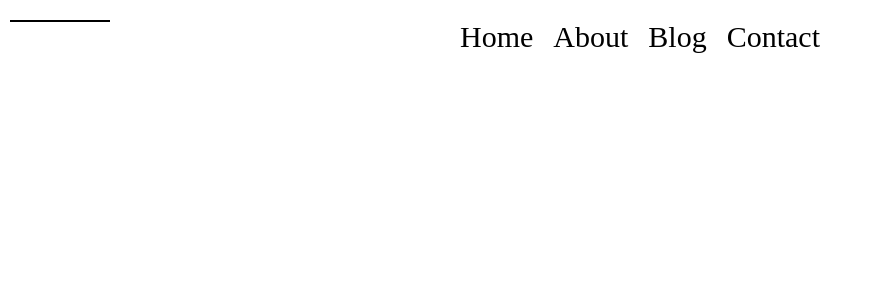
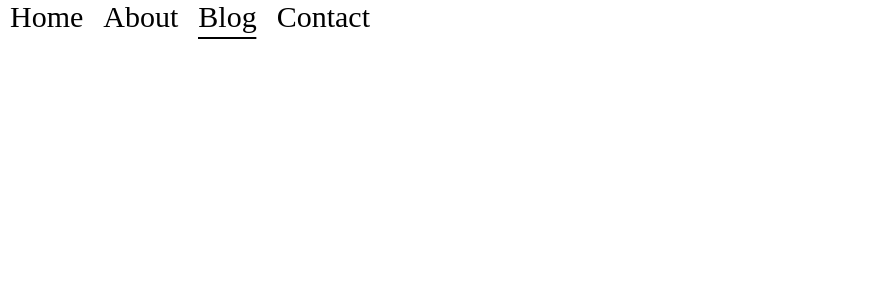
Before and after one commit to hendriklammers/react-line-menu, a React (Create React App) app: page / in a window 1280 px wide. Shown: the top 300 px of the page, without its empty margins (0-873 px from the left). Built offline with nearby package versions, Linux system fonts and the light colour scheme.

Commit message:
Remove react-spring and position line without animation

```diff
--- a/package.json
+++ b/package.json
@@ -13,7 +13,6 @@
     "react": "^16.9.0",
     "react-dom": "^16.9.0",
     "react-scripts": "3.1.1",
-    "react-spring": "^8.0.27",
     "styled-components": "^4.3.2",
     "typescript": "3.5.3"
   },
--- a/src/App.tsx
+++ b/src/App.tsx
@@ -1,7 +1,4 @@
-import React, { useRef } from 'react'
-// react-spring causes tsserver performance problems
-// https://github.com/react-spring/react-spring/issues/613
-import { useSpring, animated } from 'react-spring'
+import React, { useEffect, useRef, useState } from 'react'
 import styled from 'styled-components'
 
 const menuItems = [
@@ -11,21 +8,28 @@ const menuItems = [
   { label: 'Contact', active: false },
 ]
 
-const Menubar = styled.nav`
+const Menubar = styled.div`
   position: relative;
-  display: flex;
+  display: inline-flex;
   flex-direction: row;
   justify-content: center;
-  margin: 20px 10px;
 `
 
-const Line = styled(animated.div)`
+interface LineProps {
+  translateX: number
+  scaleX: number
+}
+
+const Line = styled.div`
   position: absolute;
   left: 0;
-  top: 0;
+  top: calc(100% + 2px);
   background: #000;
   width: 100px;
   height: 2px;
+  transform-origin: top left;
+  transform: translate3d(${(props: LineProps) => props.translateX}px, 0, 0)
+    scaleX(${(props: LineProps) => props.scaleX});
 `
 
 const Link = styled.a`
@@ -35,39 +39,43 @@ const Link = styled.a`
   text-decoration: none;
 `
 
-const App = () => {
-  const [animatedProps, setAnimatedProps] = useSpring(() => ({
-    transformOrigin: 'top left',
-    transform: 'translateX(0px) scaleX(1)',
-    config: { mass: 1, tension: 120, friction: 20 },
-  }))
-
+const App: React.FC = () => {
+  const [active, setActive] = useState(0)
   const linkRefs = useRef<(HTMLAnchorElement)[]>([])
 
+  useEffect(() => {
+    setActive(2)
+  }, [])
+
+  const activeProps = (index: number): LineProps => {
+    const ref = linkRefs.current[index]
+    const translateX = ref ? ref.offsetLeft : 0
+    const scaleX = ref ? ref.getBoundingClientRect().width / 100 : 0
+    return {
+      translateX,
+      scaleX,
+    }
+  }
+
   return (
-    <Menubar>
-      {menuItems.map(({ label }, index) => {
-        return (
+    <>
+      <Menubar>
+        {menuItems.map(({ label }, index) => (
           <Link
             key={index}
             href="/"
             ref={ref => linkRefs.current.push(ref as HTMLAnchorElement)}
             onClick={event => {
               event.preventDefault()
-              const ref = linkRefs.current[index]
-              const left = ref.offsetLeft
-              const scale = ref.getBoundingClientRect().width / 100
-              setAnimatedProps({
-                transform: `translateX(${left}px) scaleX(${scale})`,
-              })
+              setActive(index)
             }}
           >
             {label}
           </Link>
-        )
-      })}
-      <Line style={animatedProps} />
-    </Menubar>
+        ))}
+        <Line {...activeProps(active)} />
+      </Menubar>
+    </>
   )
 }
 
```
Also changed, not shown: 2 other files (tests, documents, lock files or other folders).
